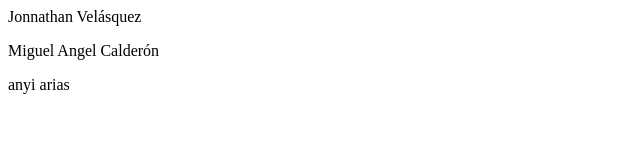
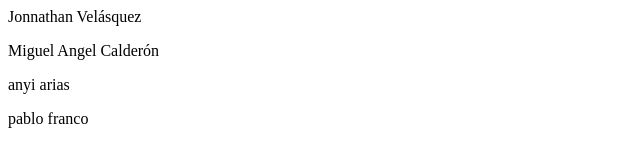
Before and after one commit to Jvrussitwo/ejemplo1nochehtml, a plain HTML site: page index.html in a window 1280 px wide. Shown: the full height of the page, 0-640 px from the left. Drawn offline with Linux system fonts and the light colour scheme.

Commit message:
Update index.html

```diff
--- a/index.html
+++ b/index.html
@@ -6,5 +6,6 @@
     <p>Jonnathan Velásquez </p>
     <p>Miguel Angel Calderón</p>
     <p>anyi arias</p>
+    <p> pablo franco</p>
   </body>
 </html>
```
